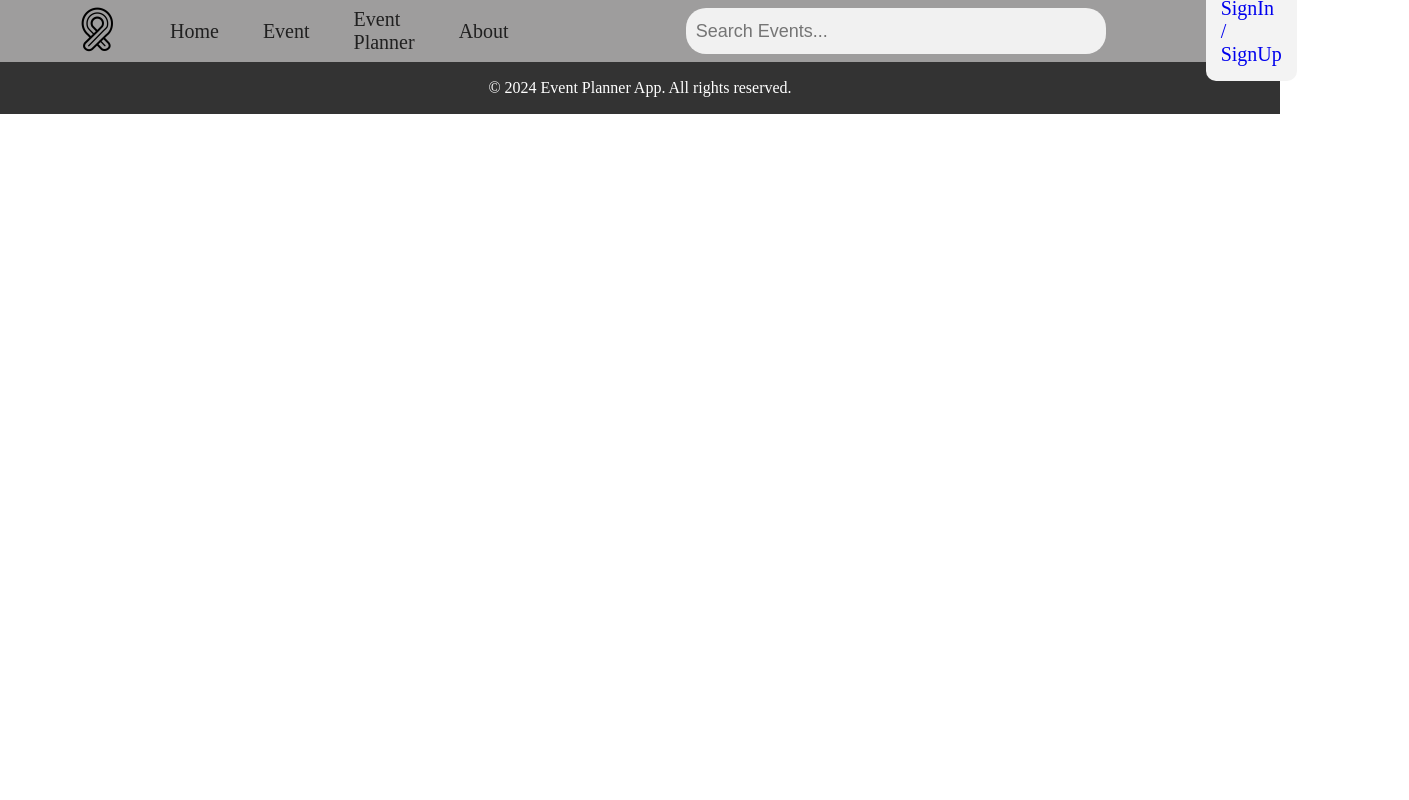
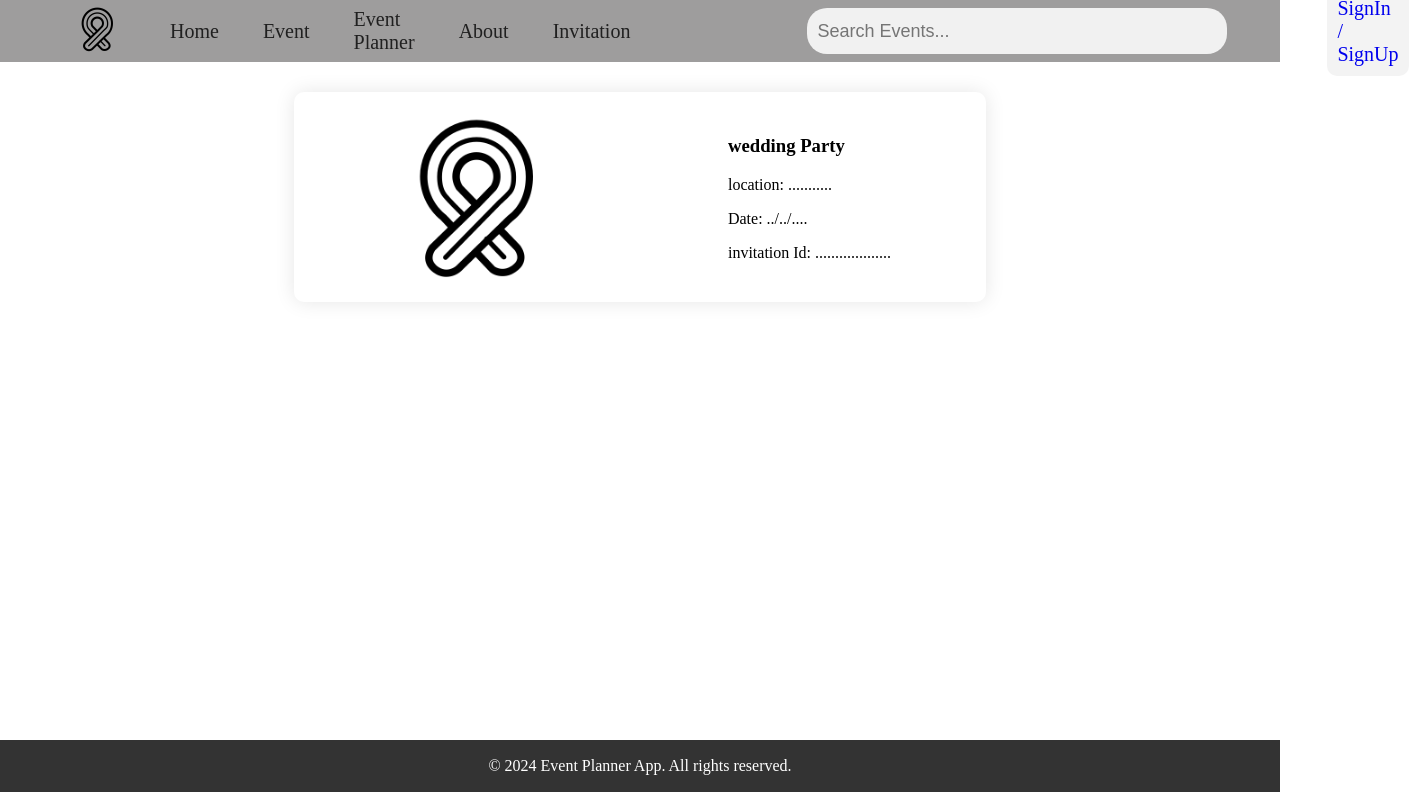
Before and after one commit to rohanbindelowar/EventPlanner, a React (Create React App) app: page /EventPlanner/invitation in a window 1280 px wide. Shown: the whole page, 1409 px wide, since content can reach past the window. Built offline with nearby package versions, Linux system fonts and the light colour scheme.

Commit message:
Invitation page added

```diff
--- a/src/App.js
+++ b/src/App.js
@@ -8,6 +8,7 @@ import About from "./Pages/About/About";
 import { Footer } from "./components/Footer/Footer";
 import Login from "./Pages/Login/Login";
 import SignUp from "./Pages/SignIn/SignIn";
+import { Invitation } from "./Pages/Invitation/Invitation";
 
 
 function App() {
@@ -21,6 +22,7 @@ function App() {
         <Route path="/EventPlanner/event" element={<Event/>}></Route>
         <Route path="/EventPlanner/event-planner" element={<EventPlanner />}></Route>
         <Route path="/EventPlanner/about" element={<About/>}></Route>
+        <Route path="/EventPlanner/invitation" element={<Invitation/>}></Route>
       </Routes>
       <Footer/>
 
--- /dev/null
+++ b/src/Pages/Invitation/Invitation.jsx
@@ -0,0 +1,11 @@
+import React from 'react'
+import { InvitationCard } from '../../components/Invitation/invitationCard';
+
+
+export const Invitation = () => {
+  return (
+    <div className='main'>
+        <InvitationCard/>
+    </div>
+  )
+}
--- a/src/Pages/Login/styles.css
+++ b/src/Pages/Login/styles.css
@@ -11,6 +11,7 @@
   background-repeat: no-repeat;
 }
 .loginForm {
+  width: 400px;
   background-color: rgba(255, 255, 255, 0.4);
   padding: 20px;
   border-radius: 5px;
--- a/src/Pages/SignIn/SignIn.jsx
+++ b/src/Pages/SignIn/SignIn.jsx
@@ -59,7 +59,7 @@ export const SignUp = () => {
         </div>
         <input type="tel" name="phoneNumber" value={formData.phoneNumber} onChange={handleChange} placeholder="Phone Number" required />
         <input type="password" name="password" value={formData.password} onChange={handleChange} placeholder="Create Password" required />
-        <input type="password" name="confirmPassword" value={formData.confirmPassword} onChange={handleChange} placeholder="Confirm Password" required />
+        <input type="text" name="confirmPassword" value={formData.confirmPassword} onChange={handleChange} placeholder="Confirm Password" required />
         <input type="submit" value="Sign Up" />
         <p>Already have an account? <Link to="EventPlanner/login">Login here</Link></p> {/* Assuming "/login" is the route to your login page */}
       </form>
--- a/src/components/AboutComponents/ContactForm/ContactForm.css
+++ b/src/components/AboutComponents/ContactForm/ContactForm.css
@@ -20,7 +20,7 @@
     background-color: #f9f9f9;
     color: #333;
 }
-input[type="submit"] {
+.submit {
     background-color: #4CAF50;
     color: white;
     padding: 14px 20px;
@@ -32,6 +32,6 @@ input[type="submit"] {
     font-size: 16px;
     transition: background-color 0.3s;
 }
-input[type="submit"]:hover {
+.submit:hover {
     background-color: #45a049;
 }
--- a/src/components/Header/Header.jsx
+++ b/src/components/Header/Header.jsx
@@ -31,6 +31,11 @@ export const Header = () => {
                   About
                 </NavLink>
               </li>
+              <li>
+                <NavLink to={"EventPlanner/invitation"} className="navItem">
+                  Invitation
+                </NavLink>
+              </li>
 
               <form action="">
                 <input
--- a/src/components/Header/styles.css
+++ b/src/components/Header/styles.css
@@ -53,7 +53,7 @@ header {
  .signIn-btn{
   display: flex;
   background: #f3f3f3;
-  padding: 15px;
+  padding: 10px;
   border-radius: 10px;
   text-decoration: none;
   margin-left: 100px;
--- /dev/null
+++ b/src/components/Invitation/invitationCard.jsx
@@ -0,0 +1,22 @@
+import React from 'react'
+import image from '../../images/png/logo.png'
+import './styles.css'
+export const InvitationCard = () => {
+  return (
+    <div>
+        <section class="invitation-cards">
+        <div class="invitation_card">
+          <div class="card">
+            <img src={image} alt="" className="profile" />
+            <div className="details">
+              <h3>wedding Party </h3>
+              <p>location: ...........</p>
+              <p>Date: ../../....</p>
+              <p>invitation Id: ...................</p>
+            </div>
+          </div>
+          </div>
+          </section>
+    </div>
+  )
+}
--- /dev/null
+++ b/src/components/Invitation/styles.css
@@ -0,0 +1,52 @@
+.invitation_card {
+    width: 90%;
+    margin: 0 auto;
+    display: flex;
+    flex-wrap: wrap;
+    justify-content: space-between;
+  }
+
+  .invitation-cards {
+    display: flex;
+    margin-top: 30px;
+  }
+  .profile {
+    display: flex;
+    width: 180px;
+    object-fit: cover;
+    border-radius: 40px;
+    margin: auto 0;
+  }
+  .card {
+    display: flex;
+    padding: 15px;
+    justify-content: space-around;
+    border-radius: 10px;
+    align-items: center;
+    box-shadow: 0 0 20px rgba(0, 0, 0, 0.1);
+    width: 60%;
+    margin: auto;
+    margin-bottom: 23px;
+    transition: transform 0.3s ease;
+    box-sizing: border-box;
+    cursor: pointer;
+  }
+
+  .invitation-card:hover {
+    transform: translateY(-10px);
+    box-shadow: 1px 1px 10px gray;
+  }
+
+  .invitaion-card h3 {
+    color: #333;
+    font-size: 24px;
+  }
+
+  .planner-card p {
+    color: #666;
+    font-size: 16px;
+    margin: 10px 0;
+  }
+  .main{
+    height: 81vh;
+  }
```
